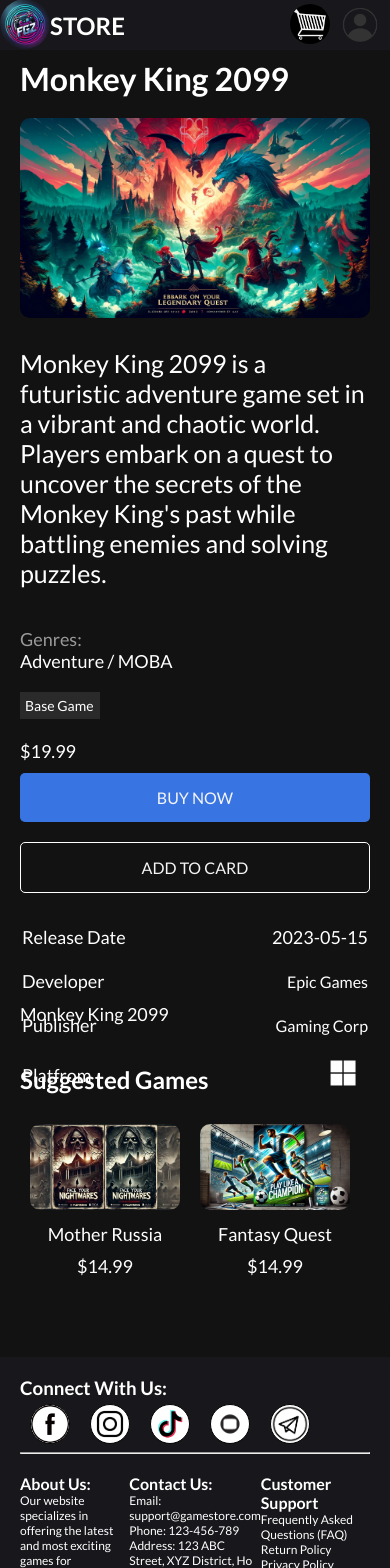
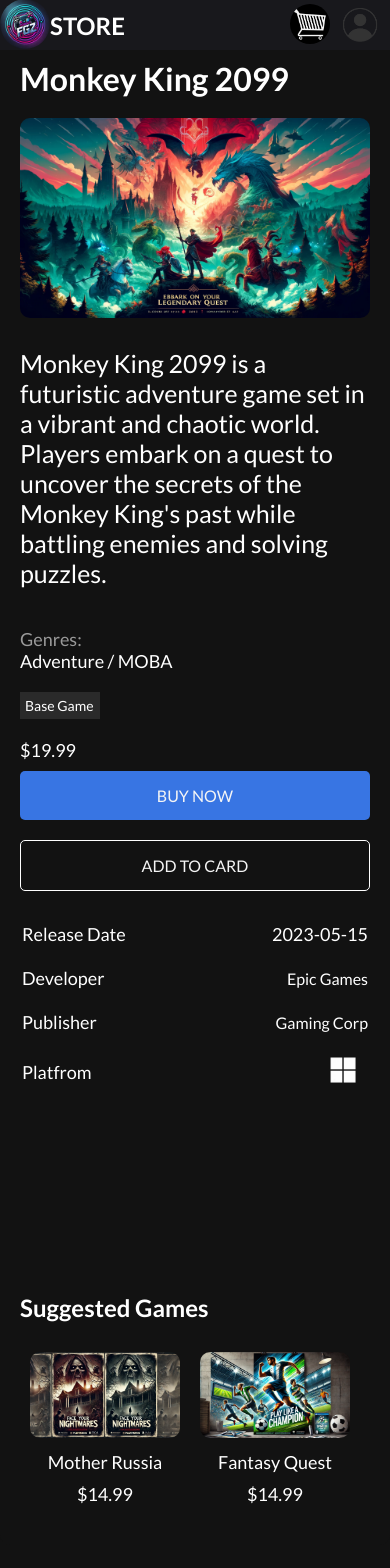
Before and after one commit to PhamHoaiTan/Single-Page, a React (Create React App) app in the folder web-game/: page /product/1 in a window 390 px wide. Shown: the top 1568 px of the page. Built offline with nearby package versions, Linux system fonts and the light colour scheme.

Commit message:
udate css margin

```diff
--- a/web-game/package.json
+++ b/web-game/package.json
@@ -37,4 +37,5 @@
       "last 1 safari version"
     ]
   }
+
 }
--- a/web-game/src/Pages/Details/ProductDetail.css
+++ b/web-game/src/Pages/Details/ProductDetail.css
@@ -56,8 +56,8 @@
     width: 15vw;
     display: flex;
     flex-direction: column;
-    gap: 1px;
     top: 20%;
+    justify-content: center;
     left: 75%;
   }
   .detail-bt button{
@@ -93,7 +93,6 @@
   .p-left{
     text-align: left  ;
   }
-
 @media  screen and (max-width:600px) {
   .detail-right{
     width: 100%;
@@ -101,11 +100,13 @@
   .details-content{
     display: flex;
     flex-direction: column;
+    flex: auto auto auto;
   }
 
   .deltail-h1{
     font-size: 2em;
   }
+
   .ProductDetail{
     margin-top: 10%;
     width: 100%;
@@ -114,6 +115,6 @@
     flex-direction: column;
   }
   .suggestion{
-    margin-top: 200px;
+    margin-top: 100%;
   }
 }
--- a/web-game/src/Pages/Details/ProductDetail.jsx
+++ b/web-game/src/Pages/Details/ProductDetail.jsx
@@ -101,7 +101,6 @@ function ProductDetail() {
       </div>
       </div>
       <div className="suggestion" ref={suggestion}>
-          <Requirements product={product}/>
           <Suggestions genre={product.genre} currentGameId={product.id} />
       </div>
     </div>
--- a/web-game/src/components/Suggestions/Suggestions.css
+++ b/web-game/src/components/Suggestions/Suggestions.css
@@ -1,8 +1,4 @@
 /* src/components/Suggestions/Suggestions.css */
-.Suggestions {
-    margin-top: 40px;
-    display: block;
-  }
 
   .Suggestions h2 {
     color: #FFF;
@@ -17,7 +13,6 @@
     margin: 10px;
     text-align: center;
     flex: 0 1 calc(25% - 20px);
-    box-sizing: border-box;
   }
 
   .suggested-game img {
@@ -31,6 +26,9 @@
     font-size: 14px;
     color: #FFF;
   }
+  .Suggestions{
+    margin-top: 150px;
+  }
   @media screen and (max-width:600px) {
     .suggested-game{
       flex: 0 1 calc(100% - 200px);
```
Also changed, not shown: 1 other file (tests, documents, lock files or other folders).
